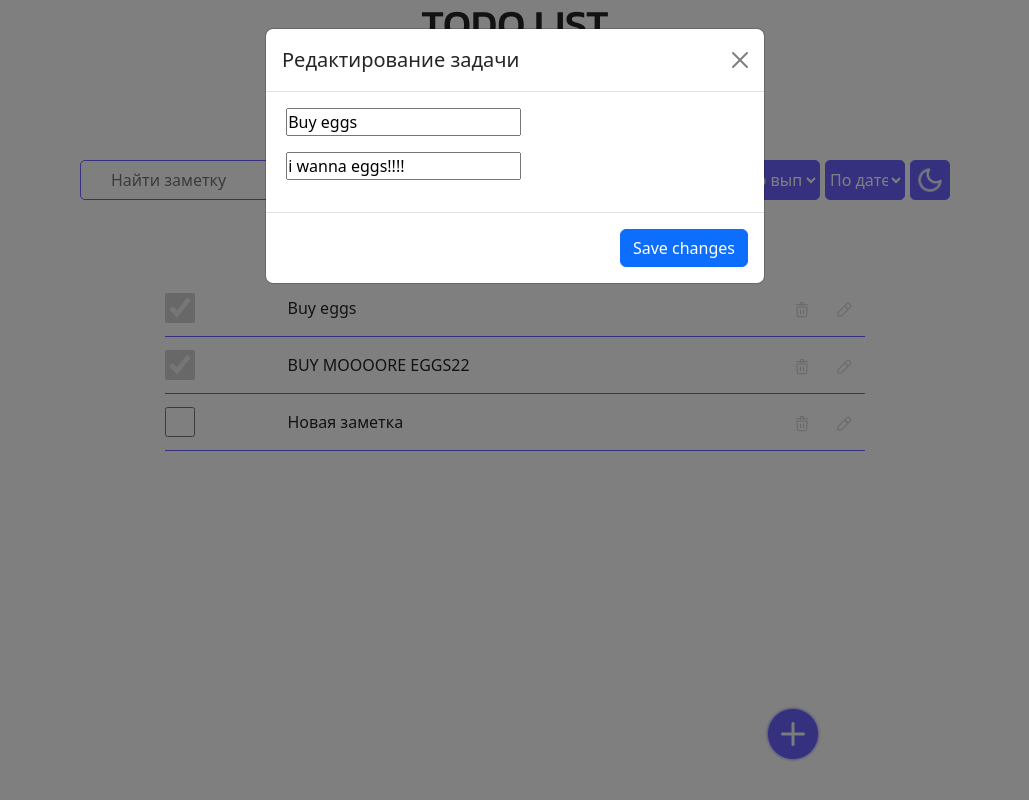
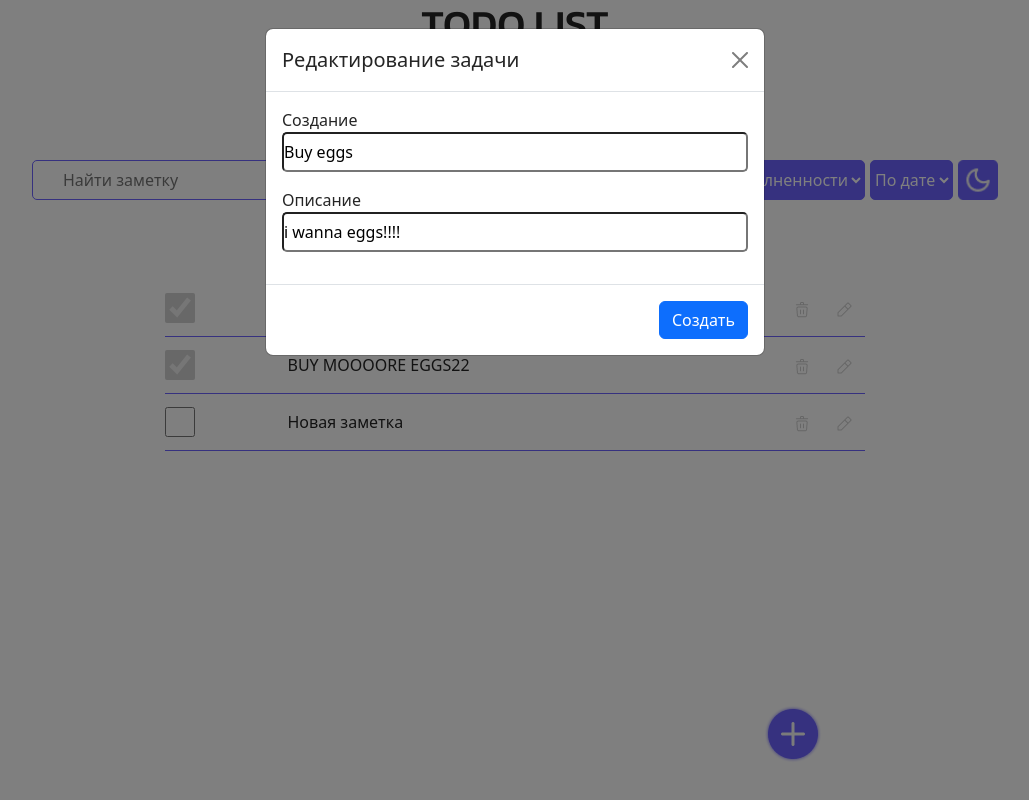
Before and after one commit to fattakhoval/todolist, a PHP site: page /test.php in a window 1280 px wide, after a click that opens the changed part. Shown: the whole page, without its empty margins (125-1154 px from the left). Run offline with PHP 8.4, Linux system fonts and the light colour scheme; a user stored in the database is signed in; data comes from the database, SQL or seed files in the repository.

Commit message:
улучшение функций
Добавлены всплывающие окна, проверка на пустые поля ввода, добавлена фильтрация, исправлено руководство программиста

```diff
--- a/css/style.css
+++ b/css/style.css
@@ -14,6 +14,13 @@
 .sign_form input {
     width: 400px;
     height: 40px;
+}
+
+.main_cont {
+    display: flex;
+    flex-direction: column;
+    align-items: center;
+    gap: 20px;
 }
 
 .signout_a {
@@ -95,7 +102,7 @@ body {
 }
 
 .serch_div select, option {
-    width: 80px;
+    min-width: 80px;
     height: 40px;
     border: 1px solid #6C63FF;
     border-radius: 5px;
@@ -166,7 +173,7 @@ body {
 .form_btn {
     background-color: #6C63FF;
     color: #fff;
-    width: 90px;
+    width: 100px;
     height: 40px;
     border: none;
     border-radius: 5px;
@@ -178,3 +185,14 @@ body {
     align-items: center;
     flex-direction: column;
 }
+
+.modal-body  #title, #descr{
+    width: 100%;
+    height: 40px;
+    border-radius: 5px;
+
+}
+
+#create_task {
+    background-color: #6C63FF;
+}
--- a/db/newNote.php
+++ b/db/newNote.php
@@ -8,7 +8,8 @@ $id_user = isset($_POST['id_user']) ?intval($_POST['id_user']) : false;
 
 
 if ($title and $descr) {
-    $sql = mysqli_query($con, "INSERT INTO `tasks`(`id_user`, `title`, `description`, `is_complited`) VALUES ($id_user,'$title','$descr',0)");
+    $sql = mysqli_query($con, "INSERT INTO `tasks`(`id_user`, `title`, `description`, `is_complited`)
+                                            VALUES ($id_user,'$title','$descr',0)");
 
     if ($sql) {
         $id_task = mysqli_insert_id($con); // Get the last inserted ID
--- a/db/orderByComplit.php
+++ b/db/orderByComplit.php
@@ -5,7 +5,7 @@ require_once "connect.php";
 $id_user = $_SESSION['id_user'];
 
 // $tasks = mysqli_fetch_all(mysqli_query($con, "SELECT * FROM `tasks` WHERE id_user = $id_user"));
-$tasks = mysqli_fetch_all(mysqli_query($con, "SELECT * FROM tasks WHERE id_user = $id_user ORDER BY `is_complited` = 0"), MYSQLI_ASSOC);
+$tasks = mysqli_fetch_all(mysqli_query($con, "SELECT * FROM tasks WHERE id_user = $id_user AND `is_complited` LIKE 1"), MYSQLI_ASSOC);
 $response = [
 
     'data' => $tasks
--- a/db/orderByNotComplit.php
+++ b/db/orderByNotComplit.php
@@ -5,7 +5,7 @@ require_once "connect.php";
 $id_user = $_SESSION['id_user'];
 
 // $tasks = mysqli_fetch_all(mysqli_query($con, "SELECT * FROM `tasks` WHERE id_user = $id_user"));
-$tasks = mysqli_fetch_all(mysqli_query($con, "SELECT * FROM tasks WHERE id_user = $id_user ORDER BY `is_complited` = 1"), MYSQLI_ASSOC);
+$tasks = mysqli_fetch_all(mysqli_query($con, "SELECT * FROM tasks WHERE id_user = $id_user AND `is_complited` LIKE 0"), MYSQLI_ASSOC);
 $response = [
 
     'data' => $tasks
--- a/db/signin_db.php
+++ b/db/signin_db.php
@@ -32,4 +32,5 @@ if($login and $pass){
     }
 }
 
+
 ?>
--- a/db/signup_db.php
+++ b/db/signup_db.php
@@ -1,5 +1,7 @@
 <?php
 require_once "connect.php";
+
+
 session_start();
 
 $login = isset($_POST['login'])?$_POST['login']:false;
@@ -14,5 +16,9 @@ if($login and $pass){
         if($sql){
             header("Location: /");
         }
+    }else {
+        $_SESSION['message']=  'такой логин уже есть';
+        header("Location: /signup.php");
+
     }
 }
--- a/header.php
+++ b/header.php
@@ -1,6 +1,12 @@
 <?php
 require_once $_SERVER["DOCUMENT_ROOT"] . "/db/connect.php";
 session_start();
+
+if(isset($_SESSION['message'])){
+    $mes = $_SESSION['message'];
+    echo "<script>alert('$mes')</script>";
+    unset($_SESSION['message']);
+}
 
 ?>
 
--- a/test.php
+++ b/test.php
@@ -36,7 +36,7 @@ $id_user = $_SESSION['id_user'];
 <div id="searchResults"></div>
 
 <button type="button" class="btn create_btn" data-bs-toggle="modal" data-bs-target="#staticBackdrop">
-    <img src="/images/Add.png" alt="">
+    <img src="/images/Add.png" alt="" draggable="false">
 </button>
 
 
@@ -56,19 +56,19 @@ $id_user = $_SESSION['id_user'];
 
                         <input type="hidden" value="<?= $id_user ?>" name="id_user">
                         <div class="mb-3">
-                            <label for="title"></label>
-                            <input type="text" id="title" name="title" placeholder="Назание задачи">
+                            <label for="title">Название</label>
+                            <input type="text" id="title" name="title" placeholder="Назание задачи" required>
                         </div>
 
                         <div class="mb-3">
-                            <label for="descr"></label>
-                            <input type="text" id="descr" name="descr" placeholder="описание задачи">
+                            <label for="descr">Описание</label>
+                            <input type="text" id="descr" name="descr" placeholder="описание задачи" required>
                         </div>
 
                     </div>
                     <div class="modal-footer">
                         <!-- <button type="button" class="btn btn-secondary" data-bs-dismiss="modal">Close</button> -->
-                        <button type="submit" class="btn btn-primary create_task" id="create_task">Save changes</button>
+                        <button type="submit" class="btn btn-primary create_task" id="create_task">Создать</button>
 
 
                     </div>
@@ -105,19 +105,19 @@ $id_user = $_SESSION['id_user'];
       <div class="modal-body">
         <input name="id_task" type="hidden" value="${task.id_tasks}">
           <div class="mb-3">
-            <label for="title"></label>
-            <input type="text" id="title" name="title" value="${task.title}" placeholder="Назание задачи">
+            <label for="title">Создание</label>
+            <input type="text" id="title" name="title" value="${task.title}" placeholder="Назание задачи" required>
           </div>
 
           <div class="mb-3">
-            <label for="descr"></label>
-            <input type="text" id="descr" name="descr" value="${task.description}" placeholder="описание задачи">
+            <label for="descr">Описание</label>
+            <input type="text" id="descr" name="descr" value="${task.description}" placeholder="Описание задачи" required>
           </div>
 
       </div>
       <div class="modal-footer">
 
-        <button type="submit" class="btn btn-primary">Save changes</button>
+        <button type="submit" class="btn btn-primary">Создать</button>
 
 
       </div>
@@ -399,7 +399,6 @@ $id_user = $_SESSION['id_user'];
 
                         getAllTaskByUserId();
 
-
                     }
                 },
                 error: function (xhr, status, error) {
```
Also changed, not shown: index.php (+7 -7 lines), signup.php (+7 -7 lines), 4 other files.
